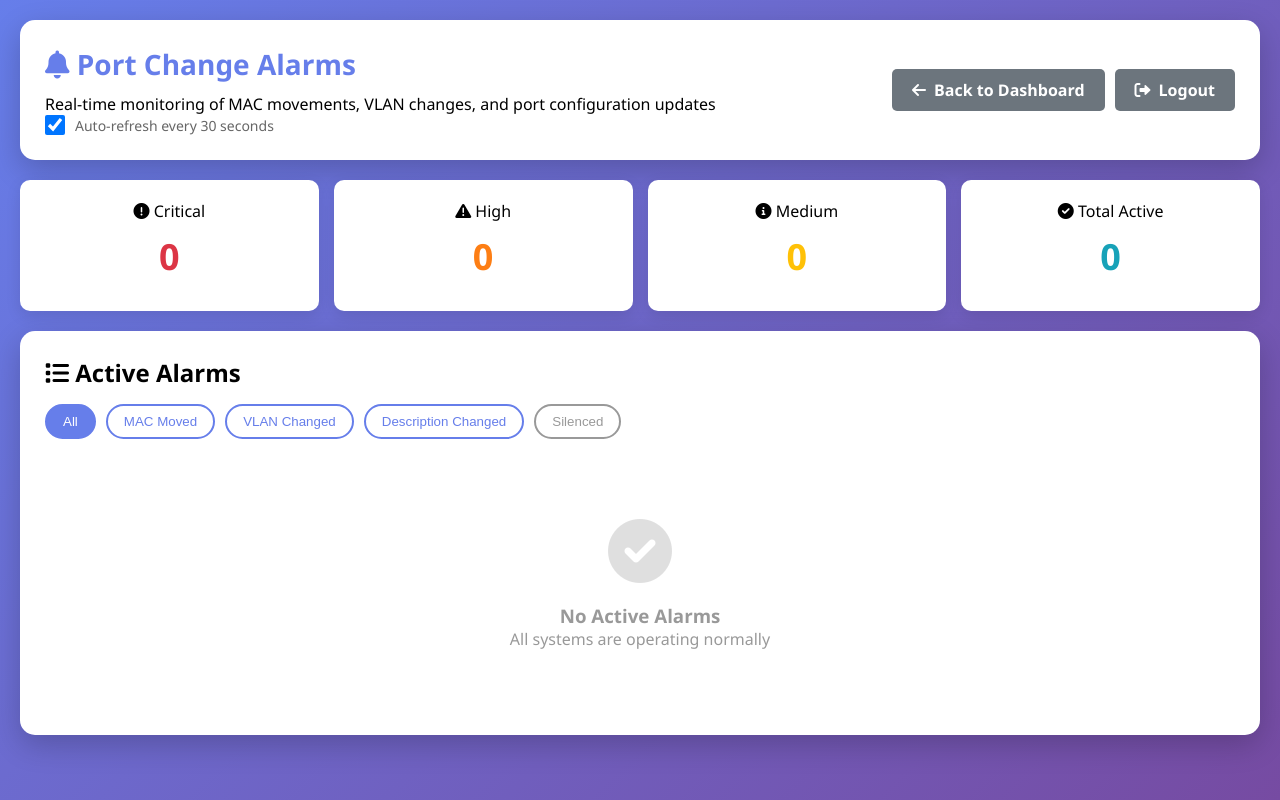
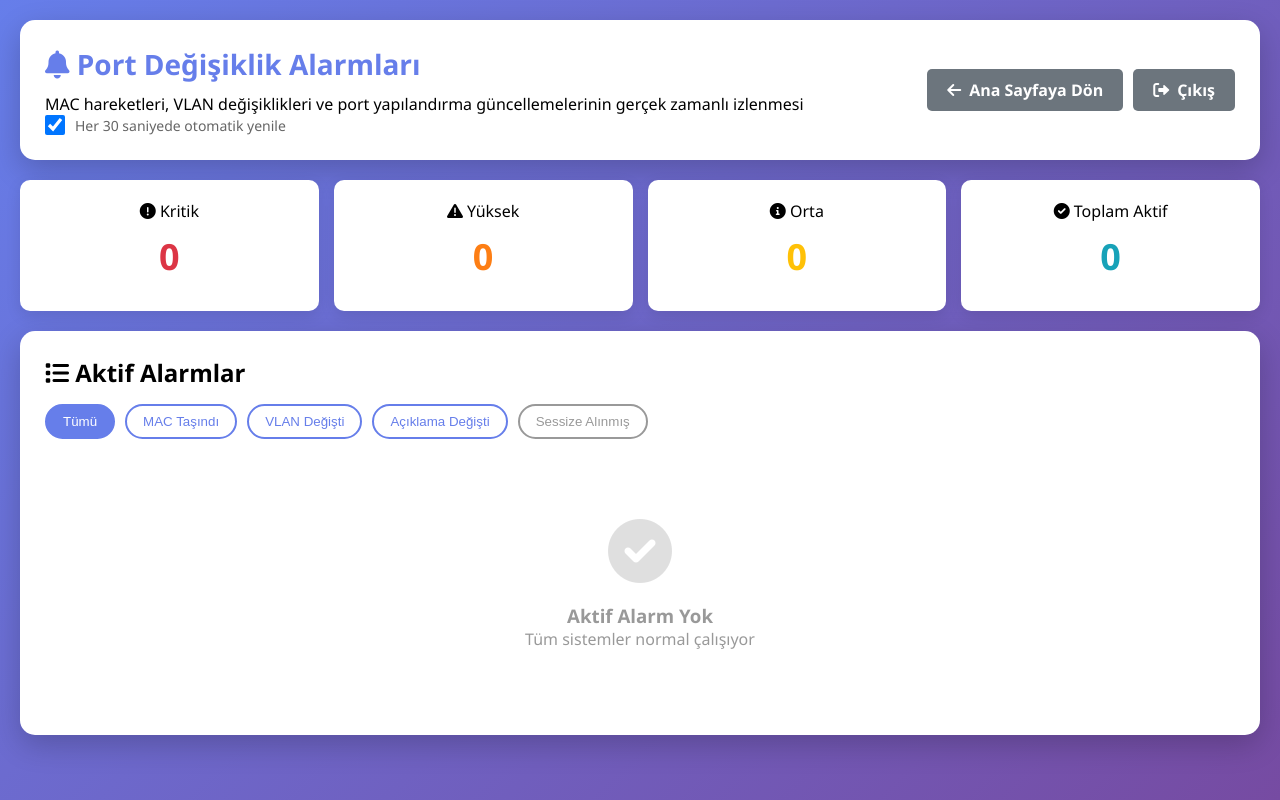
Before and after one commit to baroyurt/SW02, a PHP site: page /test/port_alarms.php in a window 1280 px wide. Run offline with PHP 8.4, Linux system fonts and the light colour scheme; the visitor is signed in with stand-in values (Sample User, id 1); data that the repository does not hold is empty.

Commit message:
Complete Turkish translation of port_alarms.php
Co-authored-by: baroyurt <251450319+baroyurt@users.noreply.github.com>

```diff
--- a/Switchp/port_alarms.php
+++ b/Switchp/port_alarms.php
@@ -442,57 +442,57 @@ $pageTitle = "Port Change Alarms";
     <div class="container">
         <div class="header">
             <div>
-                <h1><i class="fas fa-bell"></i> Port Change Alarms</h1>
-                <p>Real-time monitoring of MAC movements, VLAN changes, and port configuration updates</p>
+                <h1><i class="fas fa-bell"></i> Port Değişiklik Alarmları</h1>
+                <p>MAC hareketleri, VLAN değişiklikleri ve port yapılandırma güncellemelerinin gerçek zamanlı izlenmesi</p>
                 <div class="auto-refresh">
                     <input type="checkbox" id="autoRefresh" checked>
-                    <label for="autoRefresh">Auto-refresh every 30 seconds</label>
+                    <label for="autoRefresh">Her 30 saniyede otomatik yenile</label>
                 </div>
             </div>
             <div class="header-actions">
                 <a href="index.php" class="btn btn-secondary">
-                    <i class="fas fa-arrow-left"></i> Back to Dashboard
+                    <i class="fas fa-arrow-left"></i> Ana Sayfaya Dön
                 </a>
                 <a href="logout.php" class="btn btn-secondary">
-                    <i class="fas fa-sign-out-alt"></i> Logout
+                    <i class="fas fa-sign-out-alt"></i> Çıkış
                 </a>
             </div>
         </div>
 
         <div class="stats-bar" id="statsBar">
             <div class="stat-card critical">
-                <div><i class="fas fa-exclamation-circle"></i> Critical</div>
+                <div><i class="fas fa-exclamation-circle"></i> Kritik</div>
                 <div class="value" id="criticalCount">0</div>
             </div>
             <div class="stat-card high">
-                <div><i class="fas fa-exclamation-triangle"></i> High</div>
+                <div><i class="fas fa-exclamation-triangle"></i> Yüksek</div>
                 <div class="value" id="highCount">0</div>
             </div>
             <div class="stat-card medium">
-                <div><i class="fas fa-info-circle"></i> Medium</div>
+                <div><i class="fas fa-info-circle"></i> Orta</div>
                 <div class="value" id="mediumCount">0</div>
             </div>
             <div class="stat-card info">
-                <div><i class="fas fa-check-circle"></i> Total Active</div>
+                <div><i class="fas fa-check-circle"></i> Toplam Aktif</div>
                 <div class="value" id="totalCount">0</div>
             </div>
         </div>
 
         <div class="alarms-container">
-            <h2 style="margin-bottom: 15px;"><i class="fas fa-list"></i> Active Alarms</h2>
+            <h2 style="margin-bottom: 15px;"><i class="fas fa-list"></i> Aktif Alarmlar</h2>
 
             <div class="filter-bar">
-                <button class="filter-btn active" data-filter="all">All</button>
-                <button class="filter-btn" data-filter="mac_moved">MAC Moved</button>
-                <button class="filter-btn" data-filter="vlan_changed">VLAN Changed</button>
-                <button class="filter-btn" data-filter="description_changed">Description Changed</button>
-                <button class="filter-btn" style="border-color: #999; color: #999;" data-filter="silenced">Silenced</button>
+                <button class="filter-btn active" data-filter="all">Tümü</button>
+                <button class="filter-btn" data-filter="mac_moved">MAC Taşındı</button>
+                <button class="filter-btn" data-filter="vlan_changed">VLAN Değişti</button>
+                <button class="filter-btn" data-filter="description_changed">Açıklama Değişti</button>
+                <button class="filter-btn" style="border-color: #999; color: #999;" data-filter="silenced">Sessize Alınmış</button>
             </div>
 
             <div id="alarmsContainer">
                 <div class="loading">
                     <div class="spinner"></div>
-                    <p>Loading alarms...</p>
+                    <p>Alarmlar yükleniyor...</p>
                 </div>
             </div>
         </div>
@@ -592,10 +592,10 @@ $pageTitle = "Port Change Alarms";
                     displayAlarms(data.alarms);
                     updateStats(data.alarms);
                 } else {
-                    showError('Failed to load alarms: ' + (data.error || 'Unknown error'));
+                    showError('Alarmlar yüklenemedi: ' + (data.error || 'Bilinmeyen hata'));
                 }
             } catch (error) {
-                showError('Error loading alarms: ' + error.message);
+                showError('Alarm yükleme hatası: ' + error.message);
             }
         }
 
@@ -617,8 +617,8 @@ $pageTitle = "Port Change Alarms";
                 container.innerHTML = `
                     <div class="no-alarms">
                         <i class="fas fa-check-circle"></i>
-                        <h3>No Active Alarms</h3>
-                        <p>All systems are operating normally</p>
+                        <h3>Aktif Alarm Yok</h3>
+                        <p>Tüm sistemler normal çalışıyor</p>
                     </div>
                 `;
                 return;
@@ -641,7 +641,7 @@ $pageTitle = "Port Change Alarms";
 
                         <div class="alarm-details">
                             <div class="detail-item">
-                                <div class="detail-label">Alarm Type</div>
+                                <div class="detail-label">Alarm Tipi</div>
                                 <div class="detail-value">${formatAlarmType(alarm.alarm_type)}</div>
                             </div>
                             <div class="detail-item">
@@ -649,11 +649,11 @@ $pageTitle = "Port Change Alarms";
                                 <div class="detail-value">${alarm.device_ip}</div>
                             </div>
                             <div class="detail-item">
-                                <div class="detail-label">First Occurrence</div>
+                                <div class="detail-label">İlk Görülme</div>
                                 <div class="detail-value">${formatDateTime(alarm.first_occurrence)}</div>
                             </div>
                             <div class="detail-item">
-                                <div class="detail-label">Last Occurrence</div>
+                                <div class="detail-label">Son Görülme</div>
                                 <div class="detail-value">${formatDateTime(alarm.last_occurrence)}</div>
                             </div>
                         </div>
@@ -665,7 +665,7 @@ $pageTitle = "Port Change Alarms";
 
                         ${alarm.mac_address ? `
                             <div style="margin: 10px 0;">
-                                <strong>MAC Address:</strong> <span class="mac-highlight">${alarm.mac_address}</span>
+                                <strong>MAC Adresi:</strong> <span class="mac-highlight">${alarm.mac_address}</span>
                             </div>
                         ` : ''}
 
@@ -679,13 +679,13 @@ $pageTitle = "Port Change Alarms";
 
                         ${isSilenced ? `
                             <div style="padding: 10px; background: #fff3cd; border-radius: 5px; margin: 10px 0;">
-                                <i class="fas fa-volume-mute"></i> <strong>Silenced until:</strong> ${formatDateTime(alarm.silence_until)}
+                                <i class="fas fa-volume-mute"></i> <strong>Sessize alınma süresi:</strong> ${formatDateTime(alarm.silence_until)}
                             </div>
                         ` : ''}
 
                         ${alarm.acknowledged_at ? `
                             <div style="padding: 10px; background: #d4edda; border-radius: 5px; margin: 10px 0;">
-                                <i class="fas fa-check"></i> <strong>Acknowledged by:</strong> ${alarm.acknowledged_by} on ${formatDateTime(alarm.acknowledged_at)}
+                                <i class="fas fa-check"></i> <strong>Onaylayan:</strong> ${alarm.acknowledged_by} - ${formatDateTime(alarm.acknowledged_at)}
                             </div>
                         ` : ''}
 
@@ -726,12 +726,12 @@ $pageTitle = "Port Change Alarms";
 
         function formatAlarmType(type) {
             const types = {
-                'mac_moved': 'MAC Moved',
-                'mac_added': 'MAC Added',
-                'vlan_changed': 'VLAN Changed',
-                'description_changed': 'Description Changed',
-                'port_down': 'Port Down',
-                'device_unreachable': 'Device Unreachable'
+                'mac_moved': 'MAC Taşındı',
+                'mac_added': 'MAC Eklendi',
+                'vlan_changed': 'VLAN Değişti',
+                'description_changed': 'Açıklama Değişti',
+                'port_down': 'Port Kapandı',
+                'device_unreachable': 'Cihaza Erişilemiyor'
             };
             return types[type] || type;
         }
@@ -739,7 +739,7 @@ $pageTitle = "Port Change Alarms";
         function formatDateTime(dateStr) {
             if (!dateStr) return 'N/A';
             const date = new Date(dateStr);
-            return date.toLocaleString('en-US');
+            return date.toLocaleString('tr-TR');
         }
 
         function showAcknowledgeModal(alarmId) {
@@ -784,10 +784,10 @@ $pageTitle = "Port Change Alarms";
                     document.getElementById('ackNote').value = '';
                     loadAlarms();
                 } else {
-                    alert('Error: ' + (data.error || 'Failed to acknowledge alarm'));
+                    alert('Hata: ' + (data.error || 'Alarm onaylanamadı'));
                 }
             } catch (error) {
-                alert('Error: ' + error.message);
+                alert('Hata: ' + error.message);
             }
         }
 
@@ -811,10 +811,10 @@ $pageTitle = "Port Change Alarms";
                     closeModal('silenceModal');
                     loadAlarms();
                 } else {
-                    alert('Error: ' + (data.error || 'Failed to silence alarm'));
+                    alert('Hata: ' + (data.error || 'Alarm sessize alınamadı'));
                 }
             } catch (error) {
-                alert('Error: ' + error.message);
+                alert('Hata: ' + error.message);
             }
         }
 
@@ -840,10 +840,10 @@ $pageTitle = "Port Change Alarms";
             document.getElementById('alarmsContainer').innerHTML = `
                 <div style="text-align: center; padding: 40px; color: #dc3545;">
                     <i class="fas fa-exclamation-triangle" style="font-size: 48px; margin-bottom: 20px;"></i>
-                    <h3>Error</h3>
+                    <h3>Hata</h3>
                     <p>${message}</p>
                     <button class="btn btn-details" onclick="loadAlarms()" style="margin-top: 20px;">
-                        <i class="fas fa-redo"></i> Retry
+                        <i class="fas fa-redo"></i> Tekrar Dene
                     </button>
                 </div>
             `;
```
